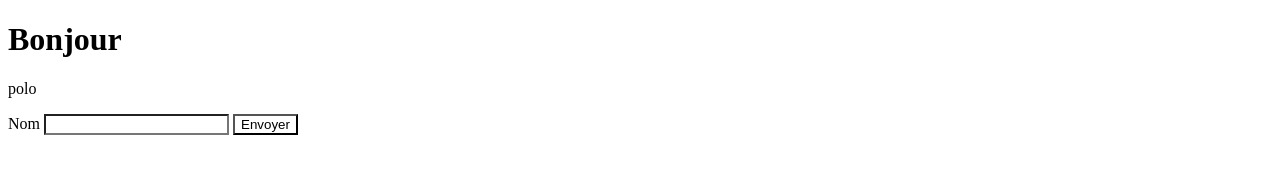
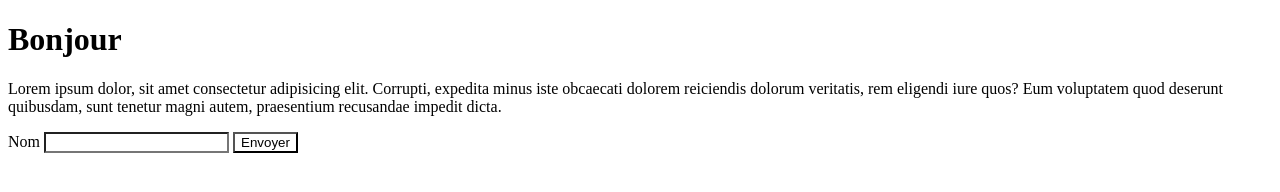
Before and after one commit to MayBrandon/tutoGit, a plain HTML site: page index.html in a window 1280 px wide. Drawn offline with Linux system fonts and the light colour scheme.

Commit message:
test pull

```diff
--- a/index.html
+++ b/index.html
@@ -8,7 +8,7 @@
 </head>
 <body>
     <h1>Bonjour</h1>
-    <p>polo</p>
+    <p>Lorem ipsum dolor, sit amet consectetur adipisicing elit. Corrupti, expedita minus iste obcaecati dolorem reiciendis dolorum veritatis, rem eligendi iure quos? Eum voluptatem quod deserunt quibusdam, sunt tenetur magni autem, praesentium recusandae impedit dicta.</p>
 
     <form id="monFormulaire">
         <label for="monNom">Nom</label>
```
